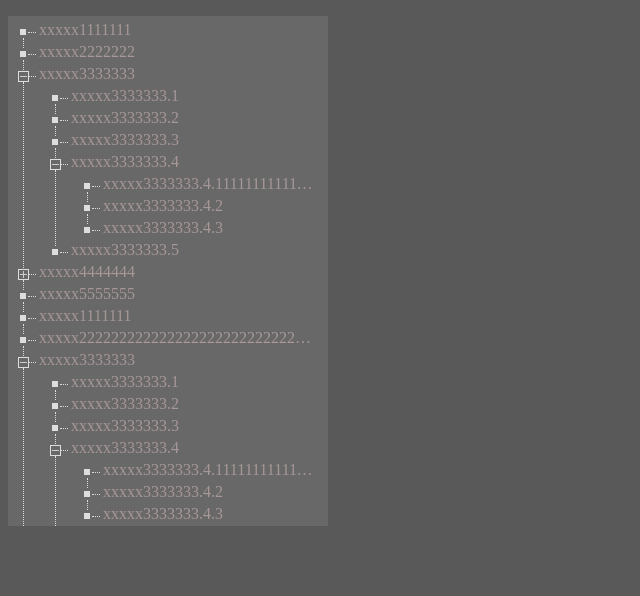
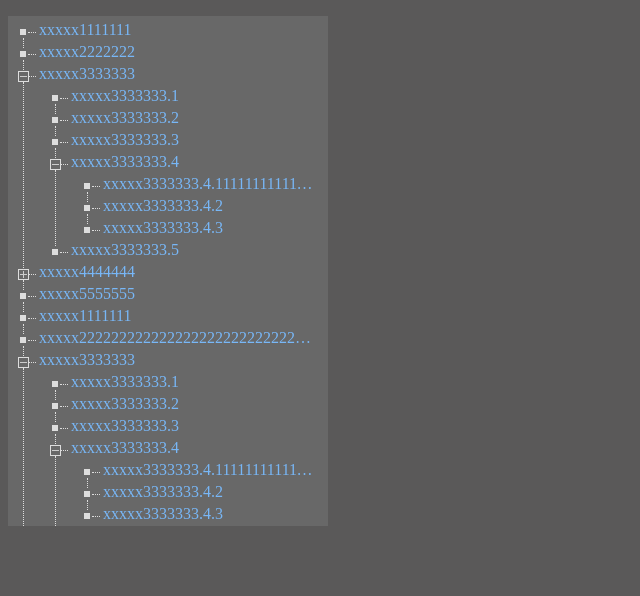
Before and after one commit to mizuiren/beauty-tree, a plain HTML site: page index.html in a window 1280 px wide. Shown: the whole page, without its empty margins (0-640 px from the left). Drawn offline with Linux system fonts and the light colour scheme.

Commit message:
封闭代码空间，封装成模块，把renderQtreeData暴露到全局

```diff
--- a/css/qtree.css
+++ b/css/qtree.css
@@ -6,7 +6,7 @@
 	height: 22px;
 	list-style: none;
 	position: relative;
-	color: #a79797;
+	color: #78b7f7;
 }
 .qtree li .con {
 	display: flex;
--- a/js/qtree.js
+++ b/js/qtree.js
@@ -1,3 +1,4 @@
+(function () {
 	//配置
 	const liHeight = 22, //行高
 		gap = 10;//折叠或展开按钮之间的距离
@@ -42,7 +43,7 @@ const liHeight = 22, //行高
 	}
 	 ];
 	 */
-function renderQtreeData(_data, container) {
+	window.renderQtreeData = function(_data, container) {
 		if(container.tagName !== 'UL') {
 			throw new Error('容器必须是ul元素')
 		}
@@ -167,3 +168,4 @@ windows.toggleChildren = function(ele) {
 			return count;
 		}
 	}
+})();
```
Lines whose indentation alone changed are shown as unchanged.
